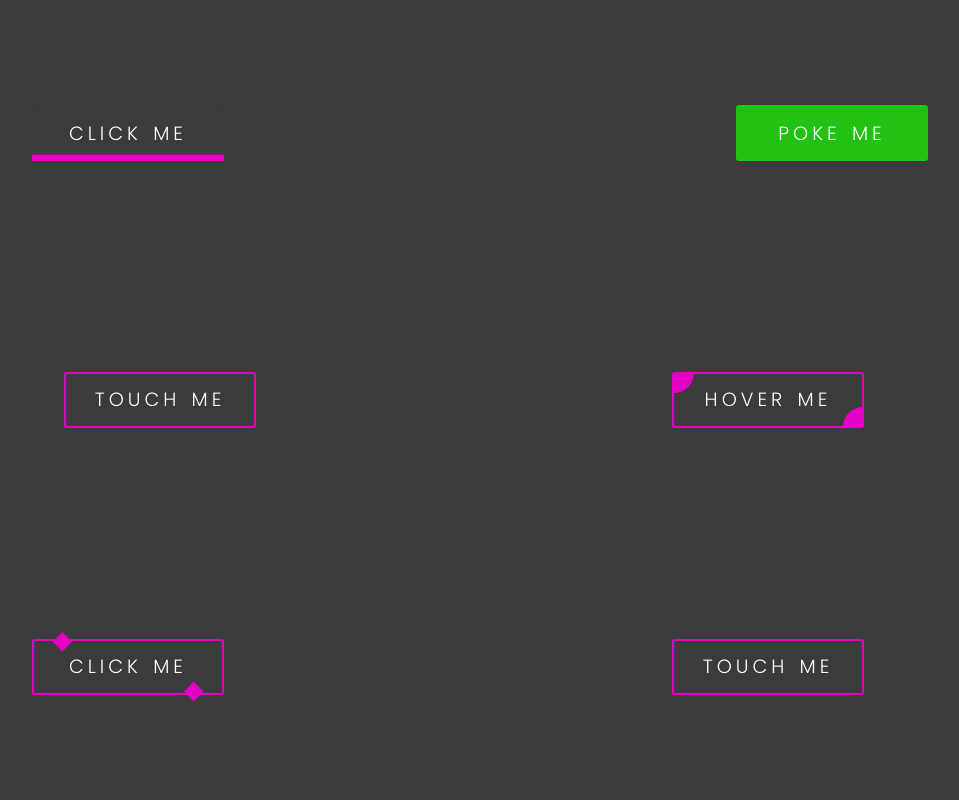
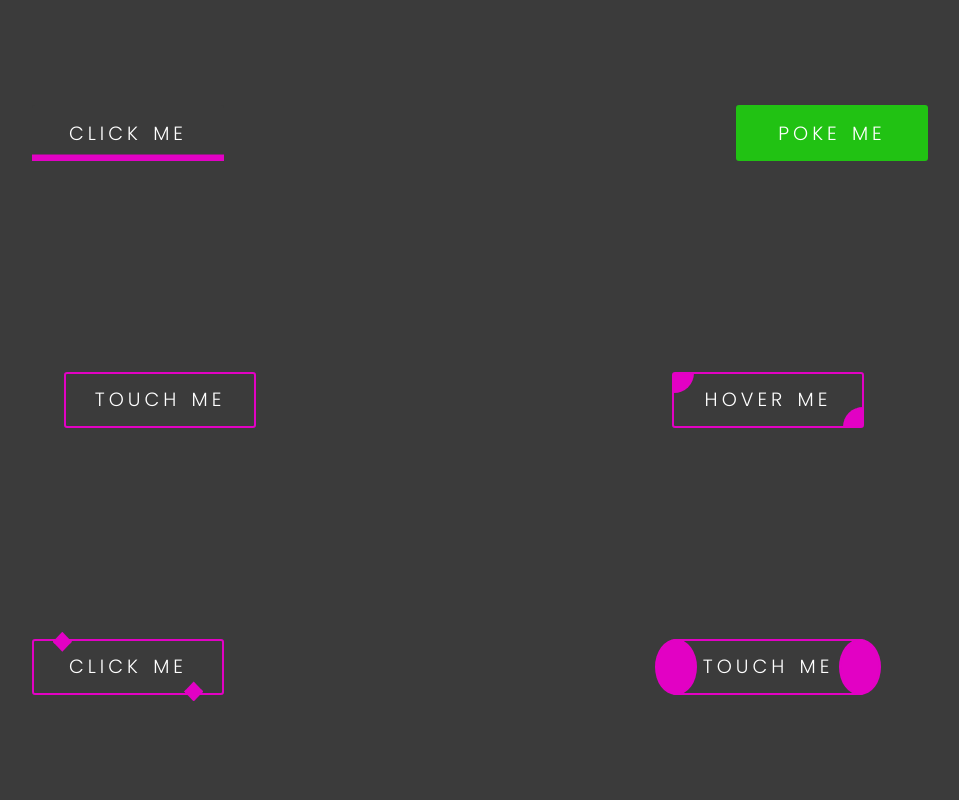
Before and after one commit to impypots/Button-Practice-Page, a plain HTML site: page index.html in a window 1280 px wide. Shown: the top 800 px of the page, without its empty margins (160-1119 px from the left). Drawn offline with Linux system fonts and the light colour scheme.

Commit message:
Update index.css

```diff
--- a/index.css
+++ b/index.css
@@ -320,7 +320,6 @@ button {
 #button6 {
     color: white;
     background: rgb(59, 59, 59);
-    border: none;
     font-size: 1.2em;
     height: 7vh;
     width: 15vw;
@@ -334,6 +333,32 @@ button {
     transition: ease-in 0.4s;
     position: relative;
     z-index: 1;
+}
+
+#button6::before {
+    position: absolute;
+    content: "";
+    width: 20%;
+    height: 100%;
+    background:#e201c4;
+    border: 2px solid #e201c4;
+    border-radius: 50%;
+    top: -2px;
+    left: -10%;
+    z-index: -1;
+}
+
+#button6::after {
+    position: absolute;
+    z-index: -1;
+    content: "";
+    width: 20%;
+    height: 100%;
+    background:#e201c4;
+    border: 2px solid #e201c4;
+    border-radius: 50%;
+    top: -2px;
+    right: -10%;
 }
 
 #testcontainer {
```
